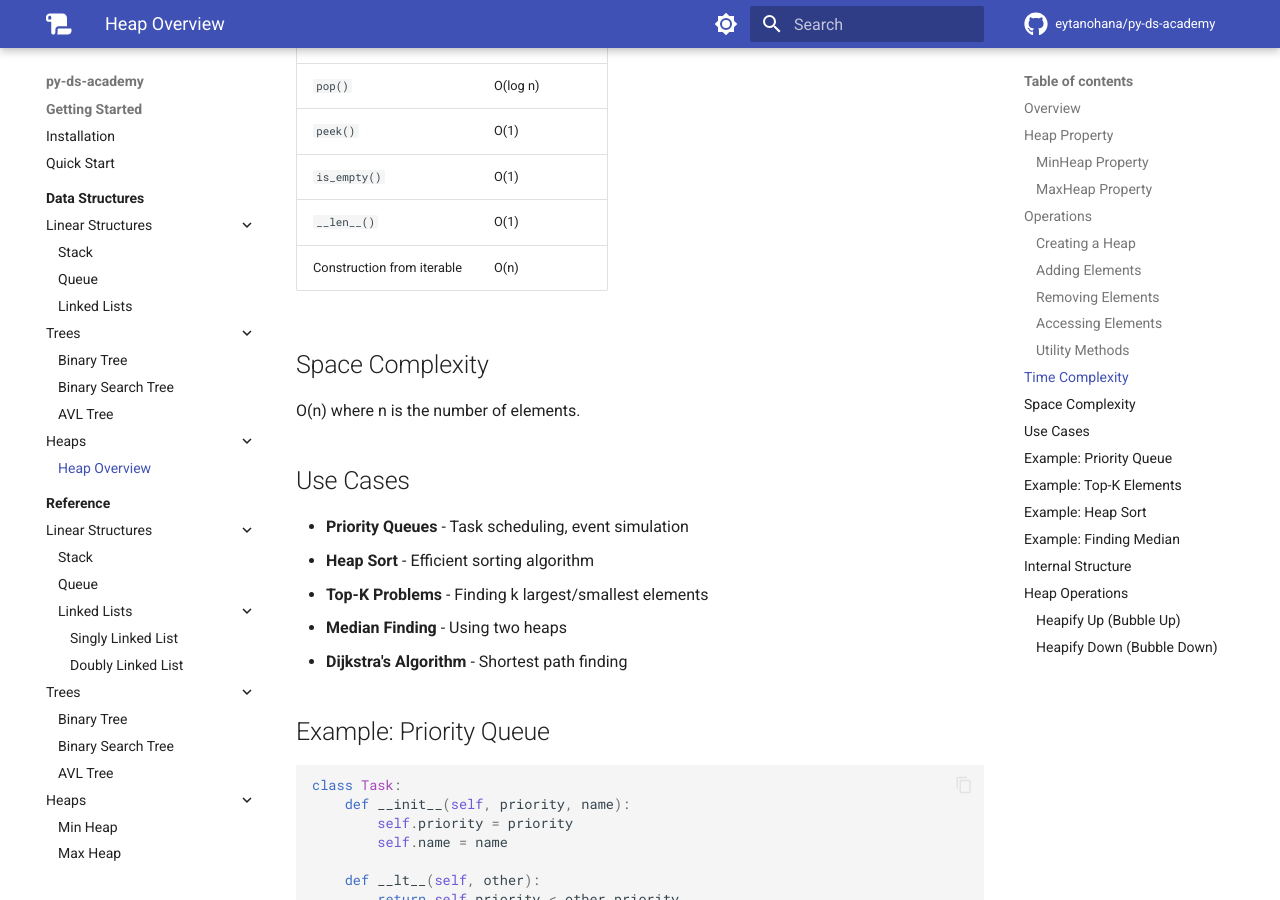
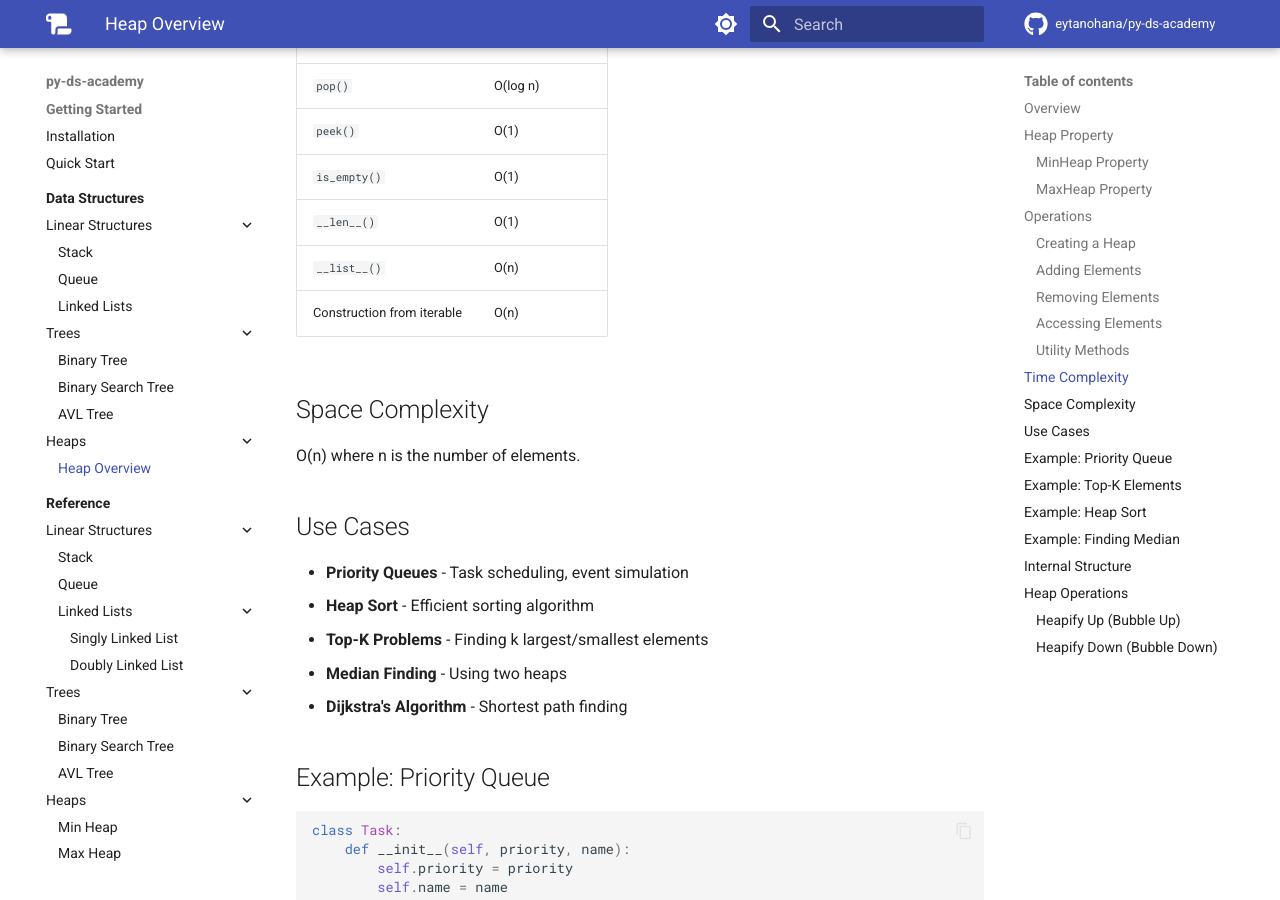
Before and after one commit to eytanohana/py-ds-academy, an MkDocs documentation site: the page built from docs/structures/heaps.md, in a window 1280 px wide and 900 px high, scrolled down 2047 px. Built offline with MkDocs 1.6.1 and Material for MkDocs 9.7.7, drawn with Linux system fonts in a browser that asks for light colours; comment, search, counter and statistics services are not loaded; the version menu is left out.

```diff
--- a/docs/structures/heaps.md
+++ b/docs/structures/heaps.md
@@ -78,14 +78,15 @@ items = list(min_heap)  # O(n)
 
 ## Time Complexity
 
-| Operation | Time Complexity |
-|-----------|----------------|
-| `push(item)` | O(log n) |
-| `pop()` | O(log n) |
-| `peek()` | O(1) |
-| `is_empty()` | O(1) |
-| `__len__()` | O(1) |
-| Construction from iterable | O(n) |
+| Operation                  | Time Complexity |
+|----------------------------|-----------------|
+| `push(item)`               | O(log n)        |
+| `pop()`                    | O(log n)        |
+| `peek()`                   | O(1)            |
+| `is_empty()`               | O(1)            |
+| `__len__()`                | O(1)            |
+| `__list__()`               | O(n)            |
+| Construction from iterable | O(n)            |
 
 ## Space Complexity
 
```
